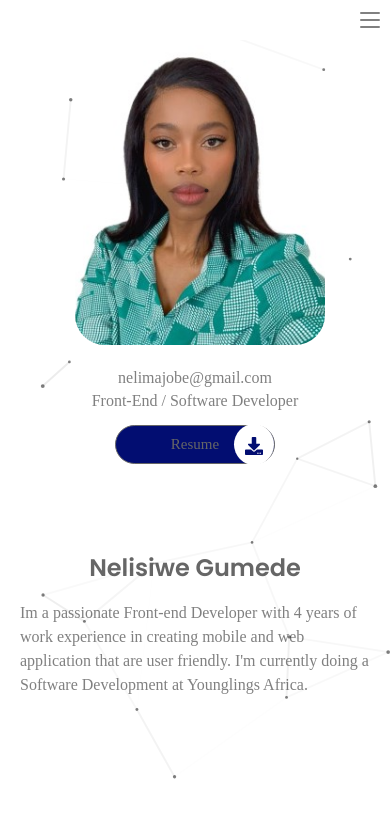
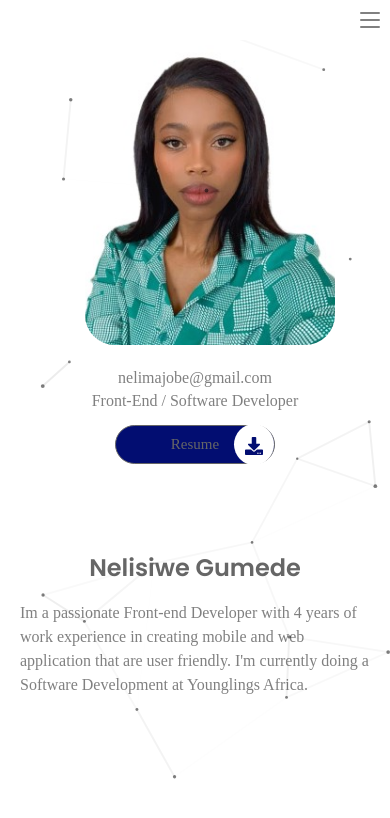
Before and after one commit to Nelisiwe/Nelisiwe-Portfolio, a React (Vite) app: page / in a window 390 px wide. Shown: the top 818 px of the page. Built offline with nearby package versions, Linux system fonts and the light colour scheme; a web font is replaced by a local one.

Commit message:
positioning of an image

```diff
--- a/src/pages/home/home.css
+++ b/src/pages/home/home.css
@@ -142,7 +142,7 @@
     .home_img {
         width: 250px;
         height: 300px;
-        margin-left: 55px;
+        margin-left: 65px;
         border: none;
     }
 
```
